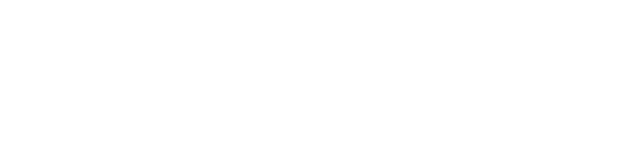
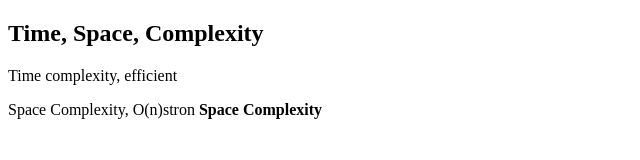
Before and after one commit to acciojob/time-and-space-complexity-vishal0714, a website: page main.html in a window 1280 px wide. Shown: the whole page, without its empty margins (0-640 px from the left). Drawn offline with Linux system fonts and the light colour scheme.

Commit message:
created a submission

```diff
--- a/main.html
+++ b/main.html
@@ -8,6 +8,14 @@
 
 <body>
 	<!-- the entire body must be written by student -->
+	<section>
+    <h1>Time, Space, Complexity</h1>
+    <p>Time complexity, efficient</p>
+    <p>Space Complexity, O(n)stron <strong>Space Complexity</strong></p>
+
+
+</section>
+
     <script type="text/javascript" src="./script.js">
 </script>
 
```
